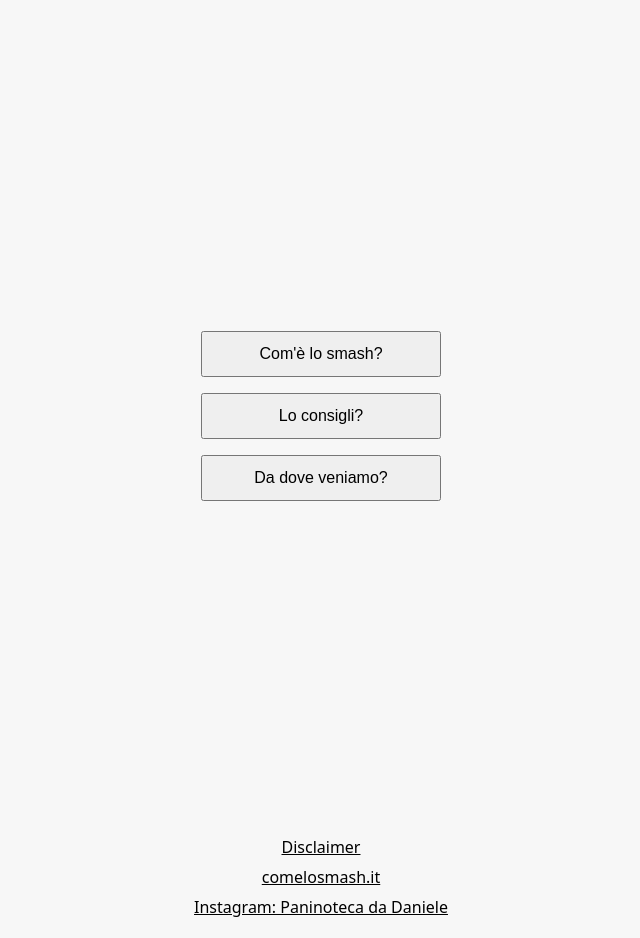
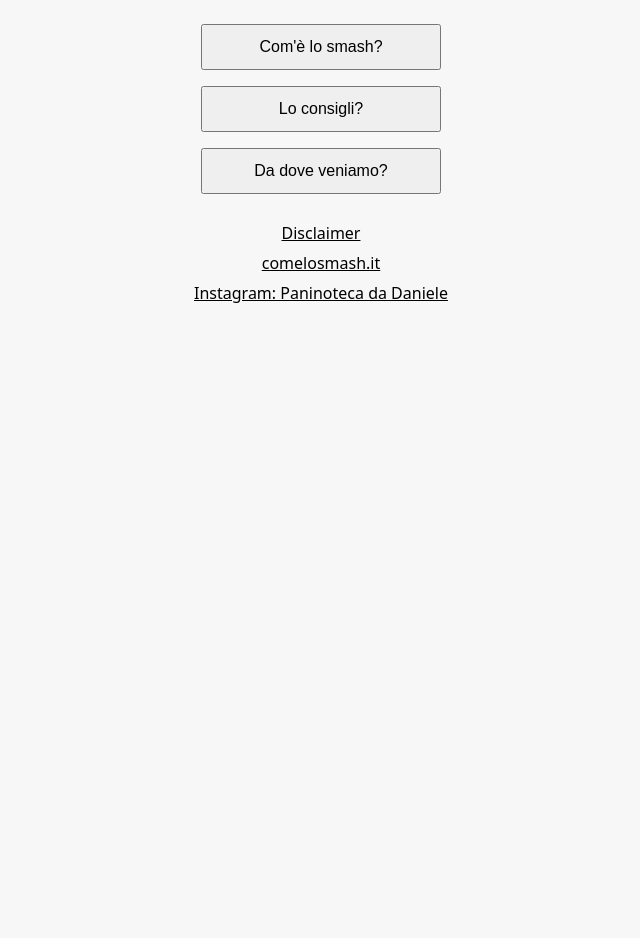
Before and after one commit to hermsluca/comelosmash, a website: page public/index.html in a window 1280 px wide. Shown: the whole page, without its empty margins (319-959 px from the left). After the commit the page ends 800 px from the top, so only its background shows below. Drawn offline with Linux system fonts and the light colour scheme.

Commit message:
styles.css update

```diff
--- a/public/css/styles.css
+++ b/public/css/styles.css
@@ -7,12 +7,12 @@ body {
   font-family: system-ui, sans-serif;
   margin: 0;
   background: #f7f7f7;
+  min-height: 100dvh;
 }
 
 main {
   display: flex;
   flex-direction: column;
-  min-height: calc(100dvh);
   justify-content: center;
   align-items: center;
   margin: 0 auto;
```
